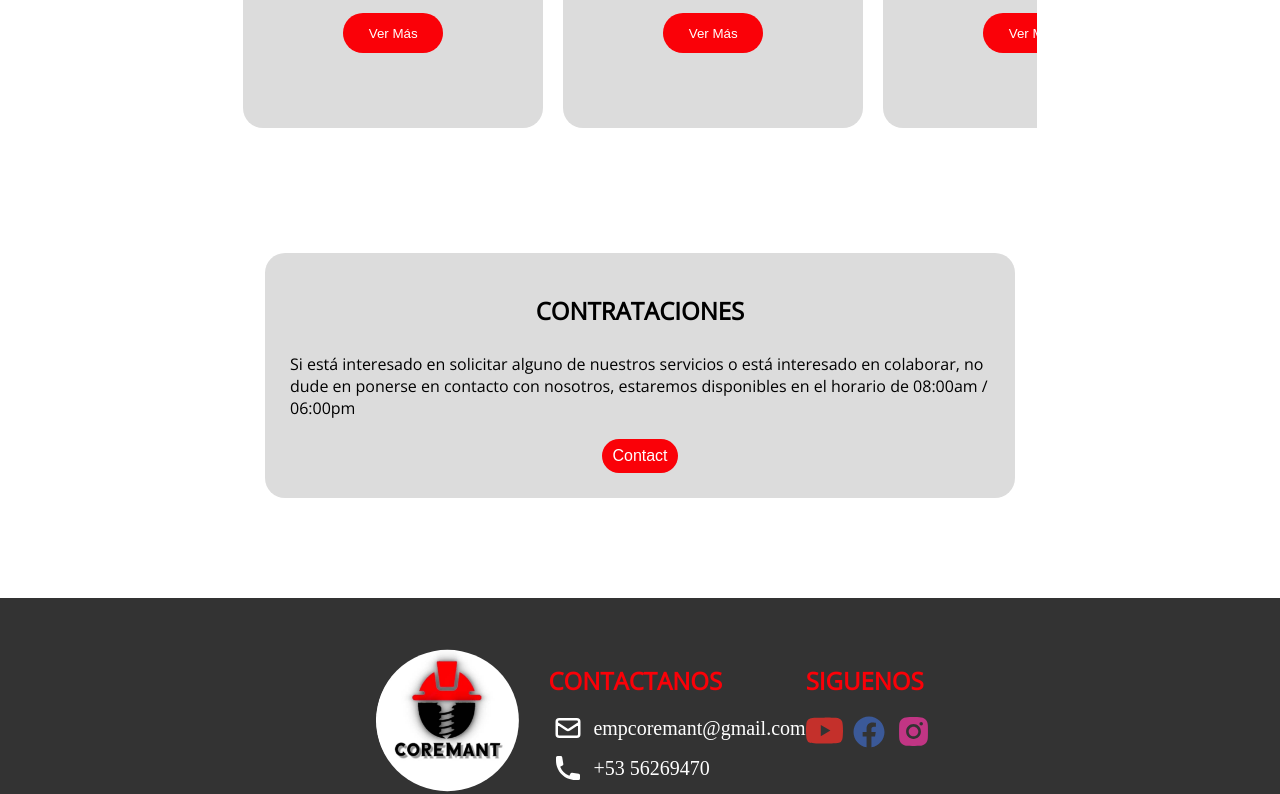
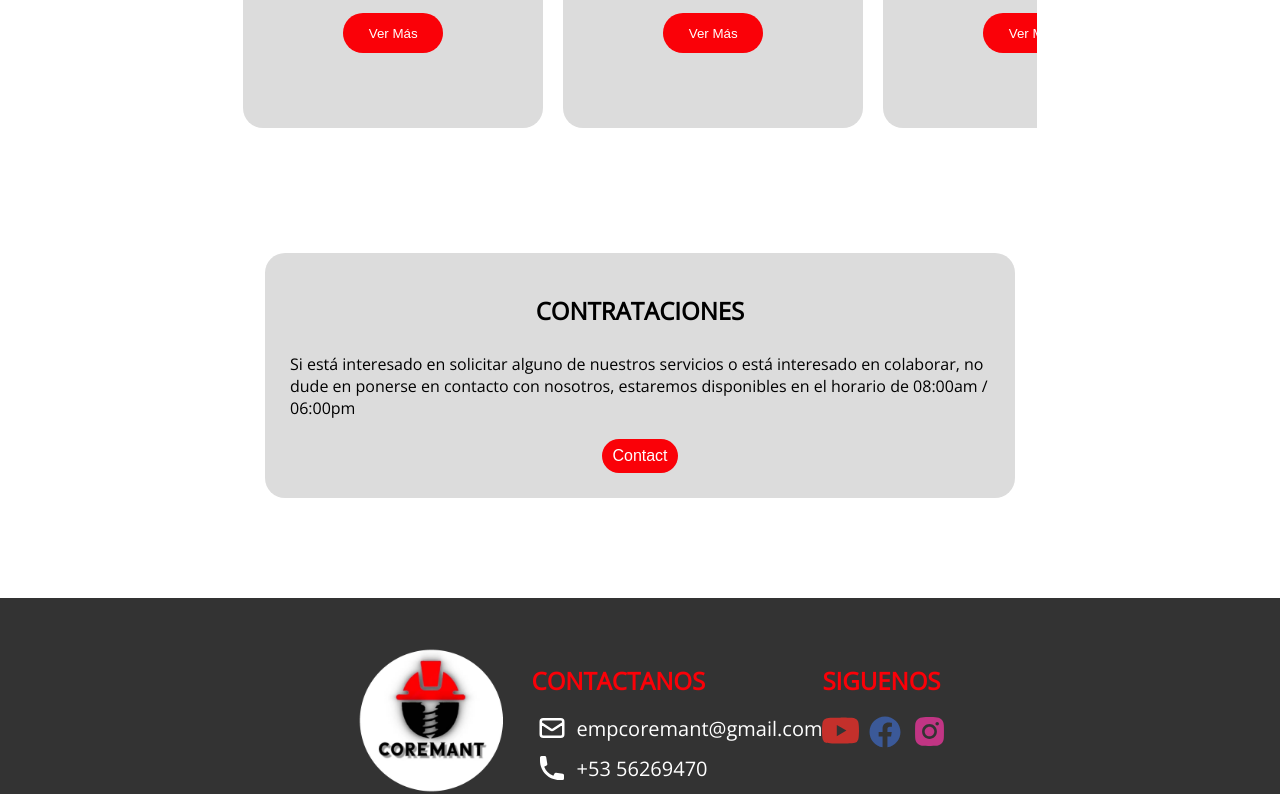
Before and after one commit to EndYou01/Coreman, a React (Vite) app in the folder coremant-vite/: page / in a window 1280 px wide. Shown: the part 2000-2794 px from the top of the page. Built offline with nearby package versions, Linux system fonts and the light colour scheme.

Commit message:
Realizando Modificaciones en el coremantLogo

```diff
--- a/coremant-vite/src/components/banner/Banner.jsx
+++ b/coremant-vite/src/components/banner/Banner.jsx
@@ -1,4 +1,4 @@
-import coremantLogo from "../../assets/coremantLogo.svg";
+import coremantLogo from "../../assets/coremantLogo.png";
 import 'animate.css';
 
 export const Banner = () => {
--- a/coremant-vite/src/components/footer/Footer.jsx
+++ b/coremant-vite/src/components/footer/Footer.jsx
@@ -7,7 +7,7 @@ import { AiFillInstagram } from 'react-icons/ai'
 import { HiOutlineMail } from "react-icons/hi";
 import { HiPhone } from "react-icons/hi";
 
-import coremantLogo from "../../assets/coremantLogo.svg";
+import coremantLogo from "../../assets/coremantLogo.png";
 import { scrollToTop } from "../../functions/scrollToTop";
 
 export const Footer = () => {
@@ -23,6 +23,7 @@ export const Footer = () => {
 				<div className="img_footer-container">
 					<img
 						src={coremantLogo}
+						className='logo_footer'
 						alt="loco icon"
 						onClick={() => {
 							navigate('/')
--- a/coremant-vite/src/styles/components/footer.scss
+++ b/coremant-vite/src/styles/components/footer.scss
@@ -30,6 +30,8 @@
     display: flex;
     align-items: center;
     margin-bottom: 10px;
+    font-size: $FontSize_S;
+    font-family: OpenSans-Regular;
   }
   .footer_icon{
     width: 30px;
@@ -44,6 +46,10 @@
     text-decoration: none;
   }
 
+  .logo_footer{
+    width: 200px;
+  }
+
   @media(min-width: 920px){
     .footer-container {
       align-items: left;
```
Also changed, not shown: coremant-vite/src/assets/coremantLogo.png (added).
